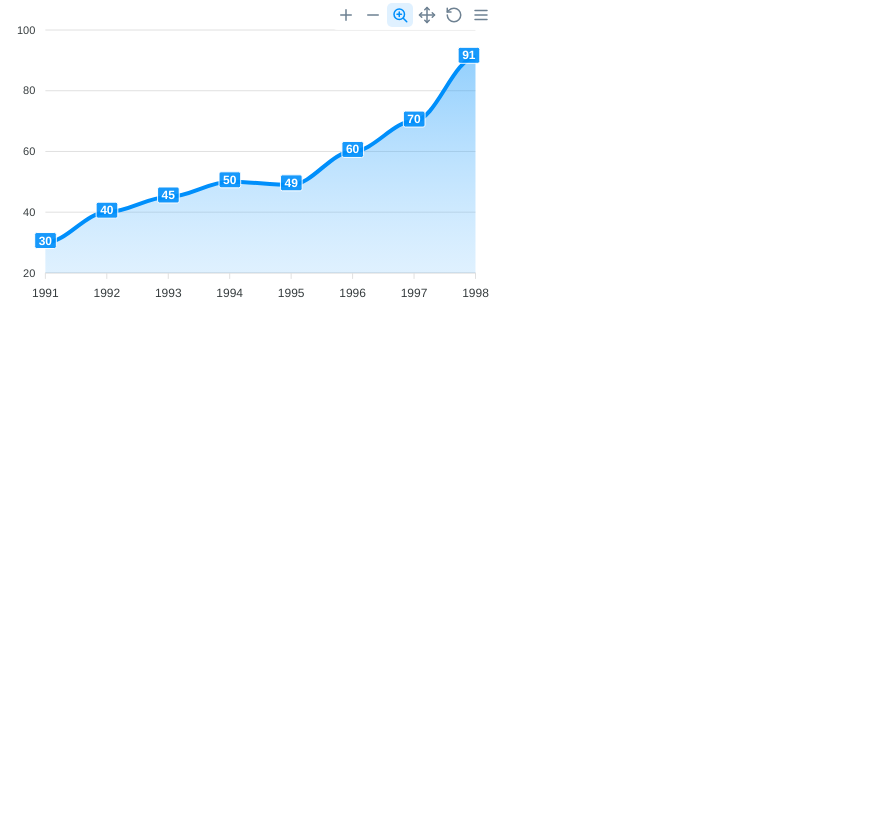
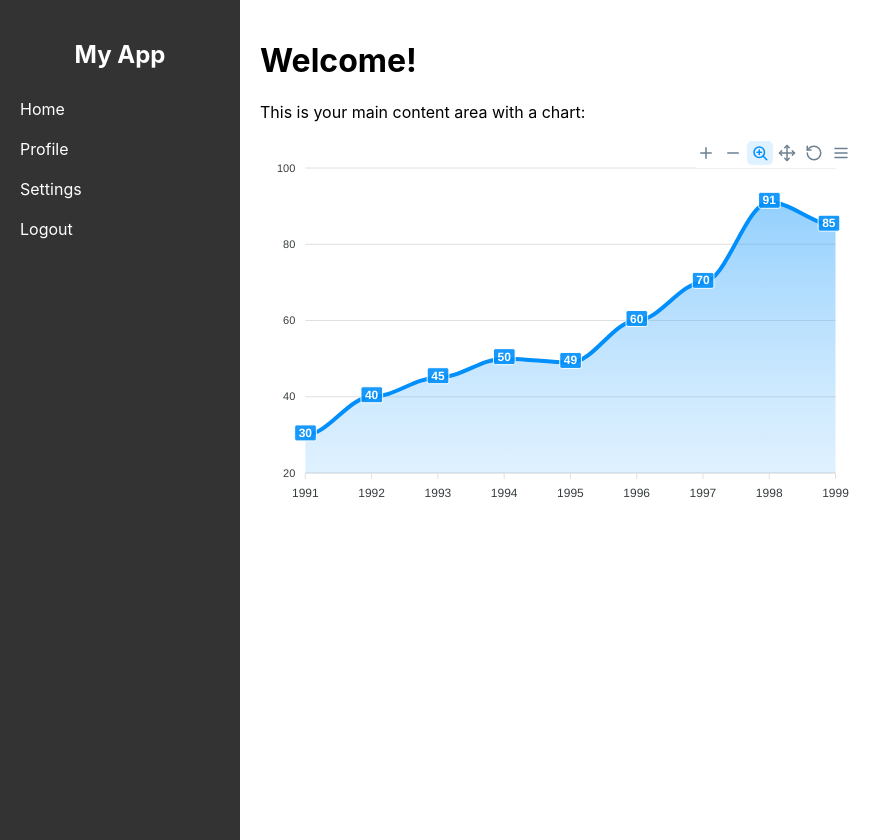
Before and after one commit to HassanAmir454/react-dashboard, a React (Create React App) app: page / in a window 1280 px wide. Shown: the whole page, without its empty margins (0-895 px from the left). Before the commit the page ends 800 px from the top, so only its background shows below. Built offline with nearby package versions, Linux system fonts and the light colour scheme.

Commit message:
add sidebar

```diff
--- a/src/App.js
+++ b/src/App.js
@@ -1,44 +1,23 @@
-import React, { Component } from "react";
-import Chart from "react-apexcharts";
+import React from "react";
+import Sidebar from "./Sidebar/Sidebar";
+import ChartComponent from "./ChartComponent/ChartComponent";
 
-class App extends Component {
-  constructor(props) {
-    super(props);
+function App() {
+  return (
+    <div style={{ display: "flex" }}>
+      {/* Left Sidebar */}
+      <Sidebar />
 
-    this.state = {
-      options: {
-        chart: {
-          id: "basic-bar"
-        },
-        xaxis: {
-          categories: [1991, 1992, 1993, 1994, 1995, 1996, 1997, 1998, 1999]
-        }
-      },
-      series: [
-        {
-          name: "series-1",
-          data: [30, 40, 45, 50, 49, 60, 70, 91]
-        }
-      ]
-    };
-  }
+      {/* Main Content */}
+      <div style={{ padding: "20px", flex: 1 }}>
+        <h1>Welcome!</h1>
+        <p>This is your main content area with a chart:</p>
 
-  render() {
-    return (
-      <div className="app">
-        <div className="row">
-          <div className="mixed-chart">
-            <Chart
-              options={this.state.options}
-              series={this.state.series}
-              type="area" // Can be area, bar, line check apex https://apexcharts.com/docs/react-charts/
-              width="500"
-            />
-          </div>
-        </div>
+        {/* Chart */}
+        <ChartComponent />
       </div>
-    );
-  }
+    </div>
+  );
 }
 
 export default App;
--- /dev/null
+++ b/src/ChartComponent/ChartComponent.js
@@ -0,0 +1,40 @@
+import React, { Component } from "react";
+import Chart from "react-apexcharts";
+
+class ChartComponent extends Component {
+  constructor(props) {
+    super(props);
+
+    this.state = {
+      options: {
+        chart: {
+          id: "basic-bar"
+        },
+        xaxis: {
+          categories: [1991, 1992, 1993, 1994, 1995, 1996, 1997, 1998, 1999]
+        }
+      },
+      series: [
+        {
+          name: "series-1",
+          data: [30, 40, 45, 50, 49, 60, 70, 91, 85]
+        }
+      ]
+    };
+  }
+
+  render() {
+    return (
+      <div className="chart">
+        <Chart
+          options={this.state.options}
+          series={this.state.series}
+          type="area" // can also be 'bar' or 'line'
+          width="600"
+        />
+      </div>
+    );
+  }
+}
+
+export default ChartComponent;
--- /dev/null
+++ b/src/Sidebar/Sidebar.css
@@ -0,0 +1,26 @@
+.sidebar {
+  width: 200px;
+  height: 100vh; /* full screen height */
+  background-color: #333;
+  color: white;
+  padding: 20px;
+}
+
+.sidebar h2 {
+  text-align: center;
+  margin-bottom: 20px;
+}
+
+.sidebar ul {
+  list-style: none;
+  padding: 0;
+}
+
+.sidebar li {
+  padding: 10px 0;
+  cursor: pointer;
+}
+
+.sidebar li:hover {
+  background-color: #555;
+}
--- /dev/null
+++ b/src/Sidebar/Sidebar.js
@@ -0,0 +1,18 @@
+import React from "react";
+import "./Sidebar.css";
+
+function Sidebar() {
+  return (
+    <div className="sidebar">
+      <h2>My App</h2>
+      <ul>
+        <li>Home</li>
+        <li>Profile</li>
+        <li>Settings</li>
+        <li>Logout</li>
+      </ul>
+    </div>
+  );
+}
+
+export default Sidebar;
```
